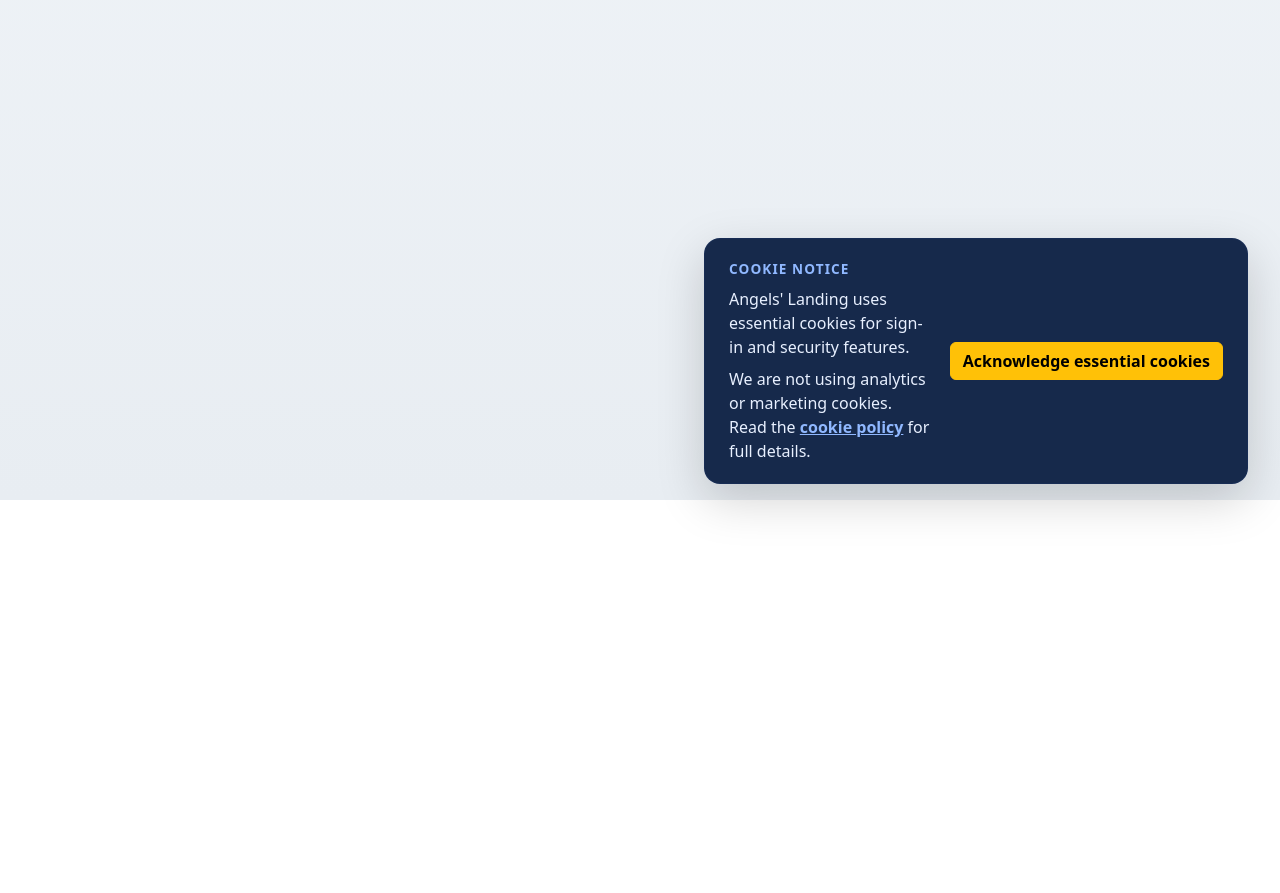
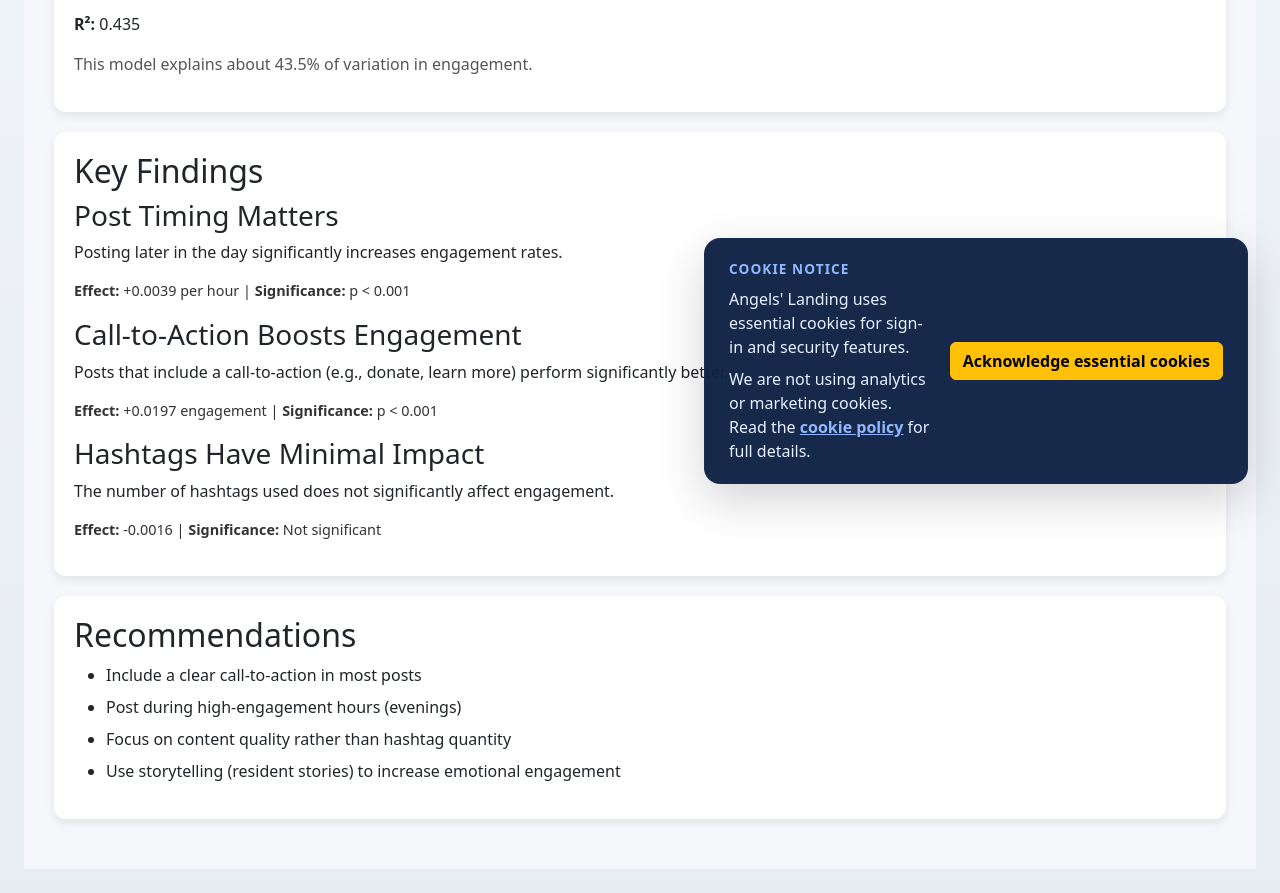
Before and after one commit to zrwaldrip/Angels-Landing, a React (Vite) app in the folder frontend/: page /admin/social-media-insights in a window 1280 px wide. Shown: the part 300-1193 px from the top of the page. Before the commit the page ends 800 px from the top, so only its background shows below. Built offline with nearby package versions, Linux system fonts and the light colour scheme; no server answers.

Commit message:
Added social media ML pipeline and admin insights dashboard

```diff
--- a/frontend/src/App.tsx
+++ b/frontend/src/App.tsx
@@ -13,6 +13,7 @@
 import SafehousesPage from './pages/SafehousesPage';
 import DonationsPage from './pages/DonationsPage';
 import IncidentsPage from './pages/IncidentsPage';
+import SocialMediaInsights from './pages/admin/SocialMediaInsights';
 
 function App() {
   return (
@@ -30,6 +31,7 @@
             <Route path="/safehouses" element={<SafehousesPage />} />
             <Route path="/donations" element={<DonationsPage />} />
             <Route path="/incidents" element={<IncidentsPage />} />
+            <Route path="/admin/social-media-insights" element={<SocialMediaInsights />} />
           </Routes>
           <CookieConsentBanner />
         </Router>
--- /dev/null
+++ b/frontend/src/pages/admin/SocialMediaInsights.tsx
@@ -0,0 +1,93 @@
+import React from "react";
+
+const insights = {
+  rSquared: 0.435,
+  findings: [
+    {
+      title: "Post Timing Matters",
+      description:
+        "Posting later in the day significantly increases engagement rates.",
+      stat: "+0.0039 per hour",
+      significance: "p < 0.001",
+    },
+    {
+      title: "Call-to-Action Boosts Engagement",
+      description:
+        "Posts that include a call-to-action (e.g., donate, learn more) perform significantly better.",
+      stat: "+0.0197 engagement",
+      significance: "p < 0.001",
+    },
+    {
+      title: "Hashtags Have Minimal Impact",
+      description:
+        "The number of hashtags used does not significantly affect engagement.",
+      stat: "-0.0016",
+      significance: "Not significant",
+    },
+  ],
+  recommendations: [
+    "Include a clear call-to-action in most posts",
+    "Post during high-engagement hours (evenings)",
+    "Focus on content quality rather than hashtag quantity",
+    "Use storytelling (resident stories) to increase emotional engagement",
+  ],
+};
+
+const cardStyle: React.CSSProperties = {
+  background: "#ffffff",
+  borderRadius: "12px",
+  padding: "20px",
+  marginBottom: "20px",
+  boxShadow: "0 4px 10px rgba(0,0,0,0.08)",
+};
+
+const SocialMediaInsights: React.FC = () => {
+  return (
+    <div style={{ padding: "30px", background: "#f5f7fa", minHeight: "100vh" }}>
+      <h1 style={{ marginBottom: "10px" }}>📊 Social Media Insights</h1>
+      <p style={{ color: "#555", marginBottom: "30px" }}>
+        Insights generated from regression analysis of engagement drivers.
+      </p>
+
+      {/* Model Summary */}
+      <div style={cardStyle}>
+        <h2>Model Overview</h2>
+        <p><strong>Model:</strong> OLS Regression</p>
+        <p><strong>Target Variable:</strong> Engagement Rate</p>
+        <p><strong>R²:</strong> {insights.rSquared}</p>
+        <p style={{ color: "#555" }}>
+          This model explains about 43.5% of variation in engagement.
+        </p>
+      </div>
+
+      {/* Key Findings */}
+      <div style={cardStyle}>
+        <h2>Key Findings</h2>
+        {insights.findings.map((item, index) => (
+          <div key={index} style={{ marginBottom: "15px" }}>
+            <h3>{item.title}</h3>
+            <p>{item.description}</p>
+            <p style={{ fontSize: "0.9rem", color: "#333" }}>
+              <strong>Effect:</strong> {item.stat} |{" "}
+              <strong>Significance:</strong> {item.significance}
+            </p>
+          </div>
+        ))}
+      </div>
+
+      {/* Recommendations */}
+      <div style={cardStyle}>
+        <h2>Recommendations</h2>
+        <ul>
+          {insights.recommendations.map((rec, index) => (
+            <li key={index} style={{ marginBottom: "8px" }}>
+              {rec}
+            </li>
+          ))}
+        </ul>
+      </div>
+    </div>
+  );
+};
+
+export default SocialMediaInsights;
```
Also changed, not shown: 2 other files (tests, documents, lock files or other folders).
